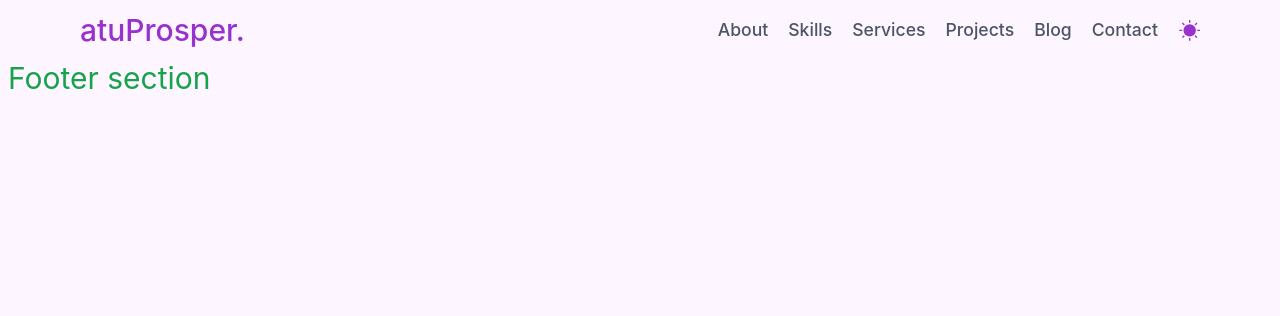
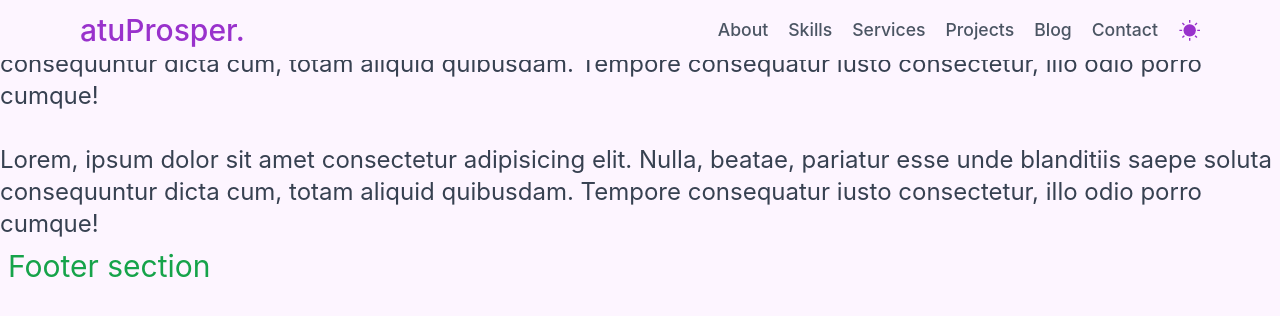
Before and after one commit to prosper74/portfolio-blog, a Next.js app: page /blog in a window 1280 px wide. Shown: the top 316 px of the page. Built offline with nearby package versions, Linux system fonts and the light colour scheme.

Commit message:
Added framer motion for page transition

```diff
--- /dev/null
+++ b/components/common/animationVariants.jsx
@@ -0,0 +1,88 @@
+export const pageVariants = {
+  hidden: {
+    opacity: 0,
+    x: -200,
+  },
+  visible: {
+    opacity: 1,
+    x: 0,
+    transition: {
+      type: "spring",
+      mass: 0.35,
+      stiffness: 75,
+      duration: 0.3,
+    },
+  },
+  exit: {
+    x: "-100vw",
+    transition: { ease: "easeInOut" },
+  },
+}
+
+export const containerVariants = {
+  exit: {
+    x: "-100vw",
+  },
+  transition: { ease: "easeInOut", duration: 1 },
+}
+
+export const bannerVariants = {
+  hidden: {
+    x: "-100vw",
+  },
+  visible: {
+    x: 0,
+    transition: {
+      type: "spring",
+      delay: 0.3,
+      duration: 0.5,
+    },
+  },
+}
+
+export const metaVariants = {
+  catHidden: { x: -400 },
+  dateHidden: { x: 400 },
+  likeHidden: { x: 100, opacity: 0 },
+  visible: {
+    x: 0,
+    opacity: 1,
+    transition: { type: "spring", delay: 0.5, duration: 0.5 },
+  },
+}
+
+export const contentVariants = {
+  hidden: { y: 150, opacity: 0 },
+  titleVisible: {
+    y: 0,
+    opacity: 1,
+    transition: { type: "spring", delay: 0.6, duration: 0.6 },
+  },
+  bodyVisible: {
+    y: 0,
+    opacity: 1,
+    transition: { type: "spring", delay: 0.8, duration: 0.6 },
+  },
+}
+
+export const buttonVariants = {
+  hover: {
+    scale: 1.1,
+    textShadow: "0px 0px 8px rgb(255,255,255)",
+    boxShadow: "0 5px 8px rgba(0, 0, 0, 0.2)",
+    transition: {
+      duration: 0.3,
+      yoyo: Infinity,
+    },
+  },
+}
+
+export const socialButtonVariants = {
+  hover: {
+    scale: 1.2,
+    transition: {
+      duration: 0.3,
+      yoyo: Infinity,
+    },
+  },
+}
--- a/components/layout/Header.tsx
+++ b/components/layout/Header.tsx
@@ -3,11 +3,11 @@ import Head from 'next/head';
 import Image from 'next/image';
 import Link from 'next/link';
 import { useTheme } from 'next-themes';
-import { ScrollProps } from '../common/interfaces';
 
-export function Header({ scrollup, setScrollup }: ScrollProps) {
+export function Header() {
   const { systemTheme, theme, setTheme } = useTheme();
   const [menuOpen, setMenuOpen] = useState(false);
+  const [scrollup, setScrollup] = useState(false);
   const [mounted, setMounted] = useState(false);
 
   const handleScroll = () => {
@@ -196,11 +196,7 @@ export function Header({ scrollup, setScrollup }: ScrollProps) {
           </div>
 
           <div className="max-md:flex max-md:items-center max-md:gap-5">
-            <button
-              className="md:mt-2"
-            >
-              {renderThemeChanger()}
-            </button>
+            <button className="md:mt-2">{renderThemeChanger()}</button>
             <button
               className="md:hidden"
               onClick={() => setMenuOpen(!menuOpen)}
--- a/components/layout/index.tsx
+++ b/components/layout/index.tsx
@@ -1,8 +1,9 @@
+import { useEffect, useState } from 'react';
 import Image from 'next/image';
-import Link from 'next/link';
-import { useEffect, useState } from 'react';
+import { motion } from 'framer-motion';
 import { Footer } from './Footer';
 import { Header } from './Header';
+import { pageVariants } from '../common/animationVariants';
 
 export default function Layout({ children }: any) {
   const [scrollup, setScrollup] = useState(false);
@@ -28,9 +29,19 @@ export default function Layout({ children }: any) {
 
   return (
     <>
-      <Header scrollup={scrollup} setScrollup={setScrollup} />
-      {children}
+      <Header />
+
+      <motion.main
+        variants={pageVariants}
+        initial="hidden"
+        animate="visible"
+        exit="exit"
+      >
+        {children}
+      </motion.main>
+
       <Footer />
+
       <button onClick={() => handleScrollToTop()}>
         <Image
           src="/assets/icons/arrow_up_icon.svg"
--- a/package.json
+++ b/package.json
@@ -15,6 +15,7 @@
     "dotenv-safe": "^8.2.0",
     "eslint": "8.28.0",
     "eslint-config-next": "^12.0.4",
+    "framer-motion": "^8.0.3",
     "next": "13.0.4",
     "next-themes": "^0.2.1",
     "react": "18.2.0",
--- a/pages/_app.tsx
+++ b/pages/_app.tsx
@@ -1,6 +1,7 @@
 import type { AppProps } from 'next/app';
+import { ThemeProvider } from 'next-themes';
+import { AnimatePresence } from 'framer-motion';
 import Layout from '../components/layout';
-import { ThemeProvider } from 'next-themes';
 
 import 'tailwindcss/tailwind.css';
 import '../styles/globals.css';
@@ -8,9 +9,15 @@ import '../styles/globals.css';
 export default function App({ Component, pageProps }: AppProps) {
   return (
     <ThemeProvider enableSystem={true} attribute="class">
-      <Layout>
-        <Component {...pageProps} />
-      </Layout>
+      <AnimatePresence
+        mode="wait"
+        initial={false}
+        onExitComplete={() => window.scrollTo(0, 0)}
+      >
+        <Layout>
+          <Component {...pageProps} />
+        </Layout>
+      </AnimatePresence>
     </ThemeProvider>
   );
 }
--- a/pages/blog.tsx
+++ b/pages/blog.tsx
@@ -1,3 +1,4 @@
+import { motion } from 'framer-motion';
 import SEO from '../components/Seo';
 
 export default function Home() {
@@ -9,7 +10,31 @@ export default function Home() {
       />
 
       <main>
-        <div className="text-3xl text-green-600 p-2">Blog posts</div>
+        <motion.div
+          initial={{ y: '100vh' }}
+          animate={{ y: 0 }}
+          transition={{
+            delay: 0.5,
+            duration: 0.5,
+            type: 'spring',
+            stiffness: 120,
+          }}
+          className="text-xl md:text-2xl mt-4"
+        >
+          <p>
+            Lorem, ipsum dolor sit amet consectetur adipisicing elit. Nulla,
+            beatae, pariatur esse unde blanditiis saepe soluta consequuntur
+            dicta cum, totam aliquid quibusdam. Tempore consequatur iusto
+            consectetur, illo odio porro cumque!
+          </p>
+          <br />
+          <p>
+            Lorem, ipsum dolor sit amet consectetur adipisicing elit. Nulla,
+            beatae, pariatur esse unde blanditiis saepe soluta consequuntur
+            dicta cum, totam aliquid quibusdam. Tempore consequatur iusto
+            consectetur, illo odio porro cumque!
+          </p>
+        </motion.div>
       </main>
     </>
   );
```
Also changed, not shown: 1 other file (tests, documents, lock files or other folders).
